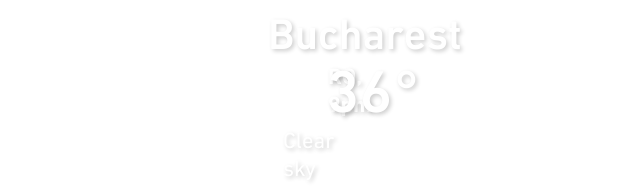
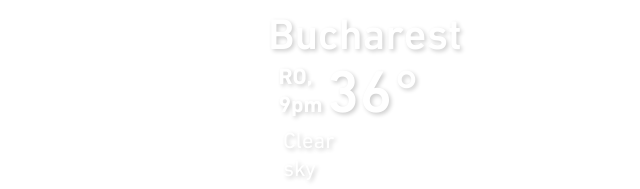
Before and after one commit to DenisaElena99/weather-app, a plain HTML site: page frontend/index.html in a window 1280 px wide. Shown: the part 261-450 px from the top of the page, 640-1280 px from the left. Drawn offline with Linux system fonts and the light colour scheme; no server answers.

Commit message:
Fixed order, row layout

```diff
--- a/frontend/index.html
+++ b/frontend/index.html
@@ -21,10 +21,10 @@
         <img src="img/13d.png">
         <div class="city-name">Bucharest</div>
         <div class="country">RO, 9pm </div>
+        <div class="temperature">36&deg</div>
         <div class="weather-description">Clear sky</div>
+        <div class="feels-like">Feels like 32&deg</div>
         <div class="air-description">Moderate air quality</div>
-        <div class="temperature">36&deg</div>
-        <div class="feels-like">Feels like 32&deg</div>
         <div class="arrow"> </div>
       </div>
       <div class="card-item-details">
--- a/frontend/style.css
+++ b/frontend/style.css
@@ -66,12 +66,7 @@ html, body {
 
 
 .card-item > img {
-    width: 10%;
-}
-
-
-.card-item > .city-name {
-  width: 20%;
+  width: 10%;
 }
 
 
@@ -84,14 +79,14 @@ html, body {
 
 
 .card-item > .country {
-  width: 50%;
+  width: 40%;
 }
 
 .country {
   align-self: baseline;
   font-family: 'myfont-bold';
   font-size: 1.5rem;
-  padding-left: 4rem;
+  padding-left: 0.7rem;
 }
 
 
```
